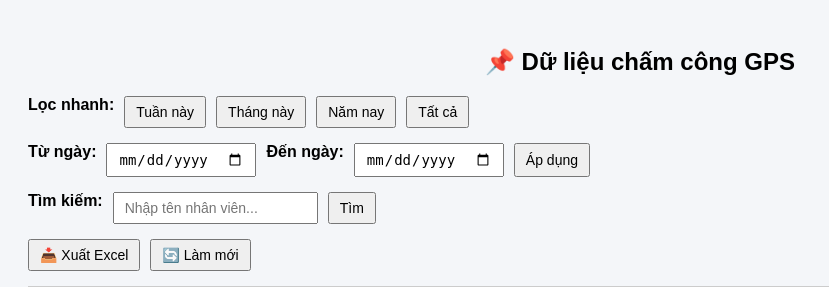
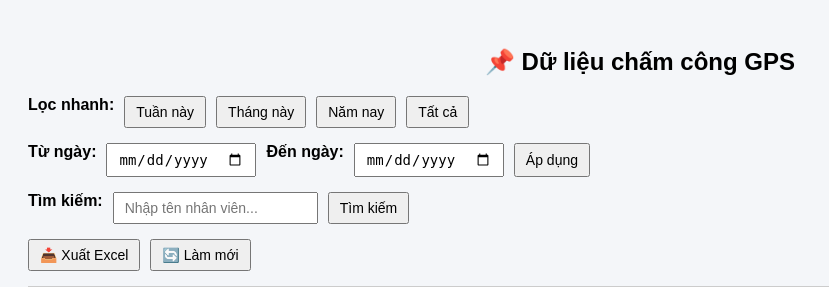
Before and after one commit to Vinbobo/read_gps_data, a Flask app: page / in a window 1280 px wide. Shown: the top 287 px of the page, without its empty margins (0-829 px from the left). Run offline with Flask 3, Linux system fonts and the light colour scheme; data that the repository does not hold is empty.

Commit message:
Update index.html

```diff
--- a/templates/index.html
+++ b/templates/index.html
@@ -44,7 +44,7 @@
   <div class="controls">
     <label><b>Tìm kiếm:</b></label>
     <input type="text" id="searchBox" placeholder="Nhập tên nhân viên...">
-    <button onclick="applySearch()">Tìm</button>
+    <button onclick="applySearch()">Tìm kiếm</button>
   </div>
 
   <!-- Xuất Excel + Reset -->
```
